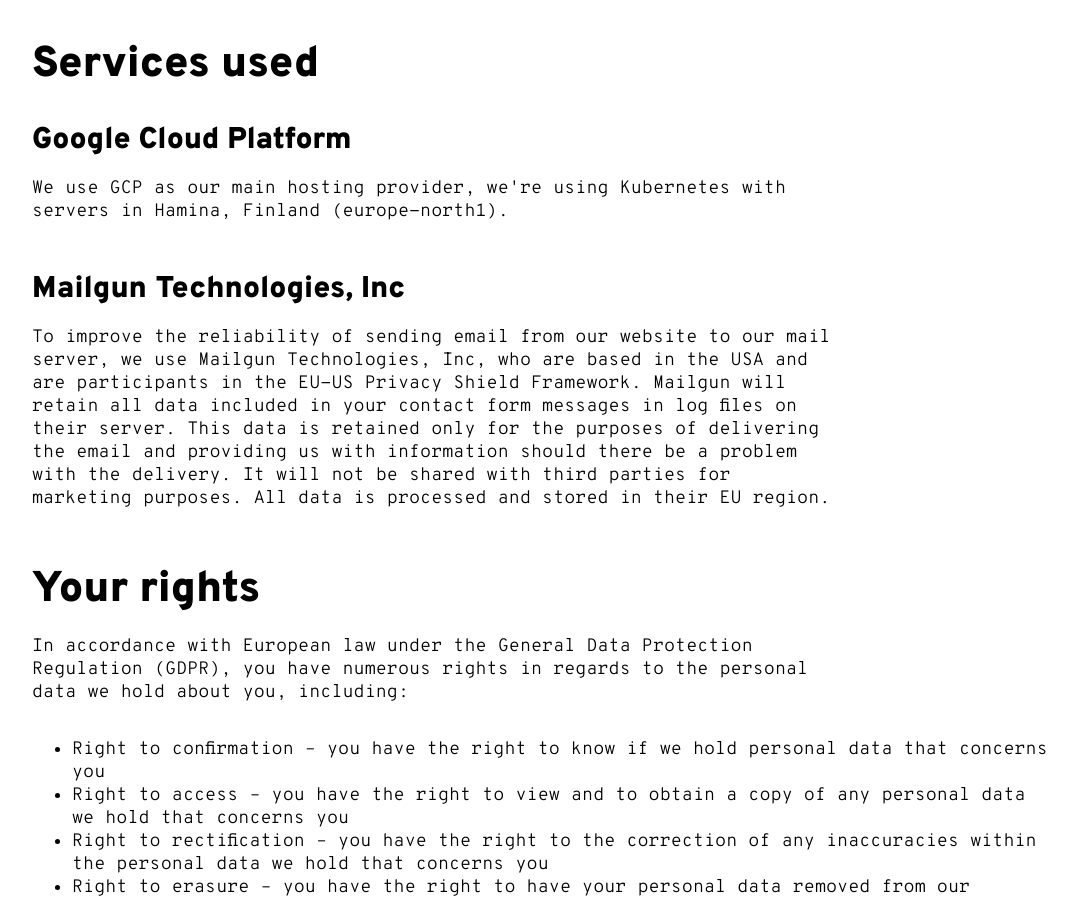
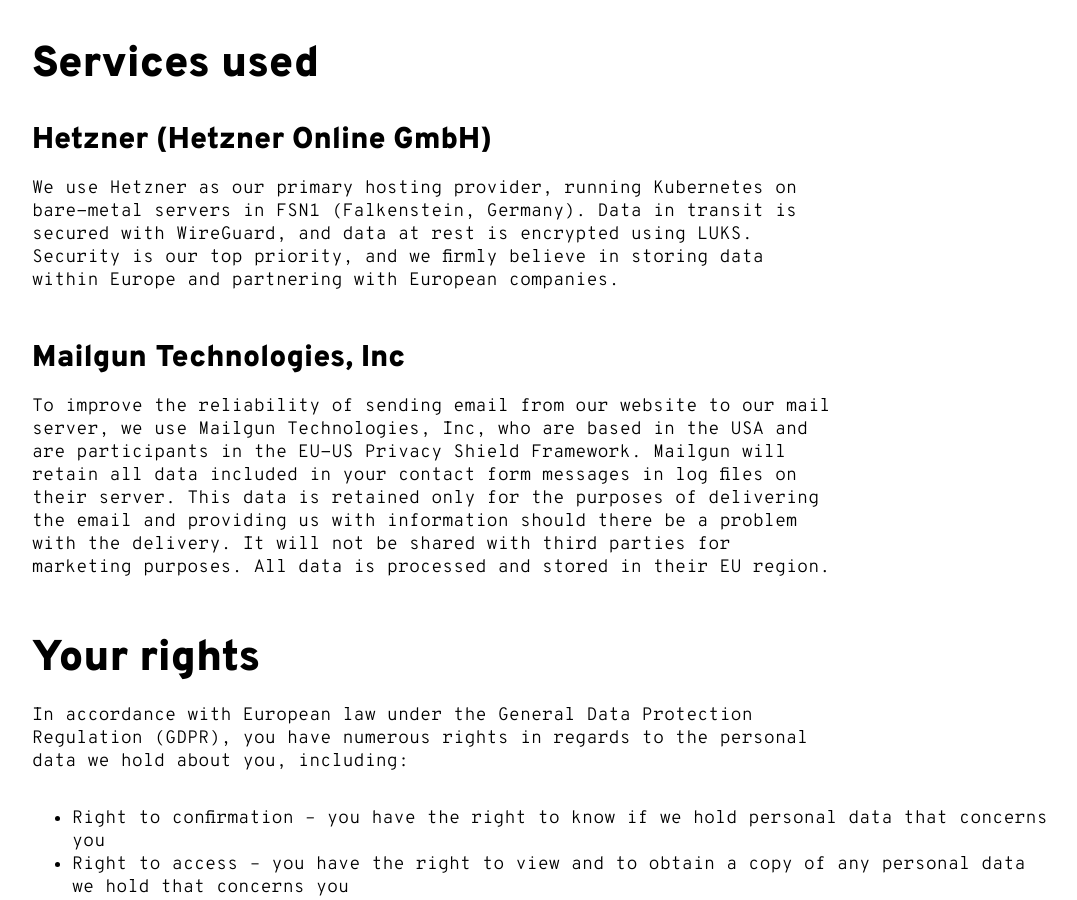
Before and after one commit to sthlmio/web, a Next.js app: page /terms in a window 1280 px wide. Shown: the part 940-1840 px from the top of the page, without its empty margins (96-1173 px from the left). Built offline with nearby package versions, Linux system fonts and the light colour scheme.

Commit message:
Update section services used

```diff
--- a/pages/terms.js
+++ b/pages/terms.js
@@ -42,10 +42,13 @@
             welcome to contact us via alternative means, such as by telephone.
           </p>
           <h2>Services used</h2>
-          <h3>Google Cloud Platform</h3>
+          <h3>Hetzner (Hetzner Online GmbH)</h3>
           <p className="text">
-            We use GCP as our main hosting provider, we're using Kubernetes with
-            servers in Hamina, Finland (europe-north1).
+            We use Hetzner as our primary hosting provider, running Kubernetes
+            on bare-metal servers in FSN1 (Falkenstein, Germany). Data in
+            transit is secured with WireGuard, and data at rest is encrypted
+            using LUKS. Security is our top priority, and we firmly believe in
+            storing data within Europe and partnering with European companies.
           </p>
           <h3>Mailgun Technologies, Inc</h3>
           <p className="text">
```
